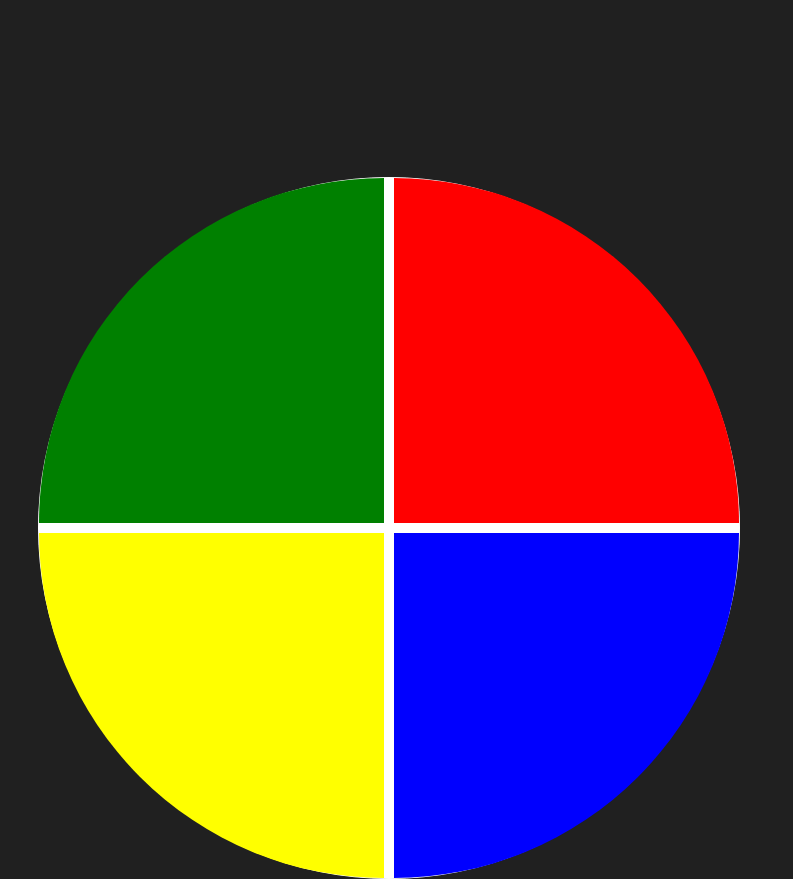
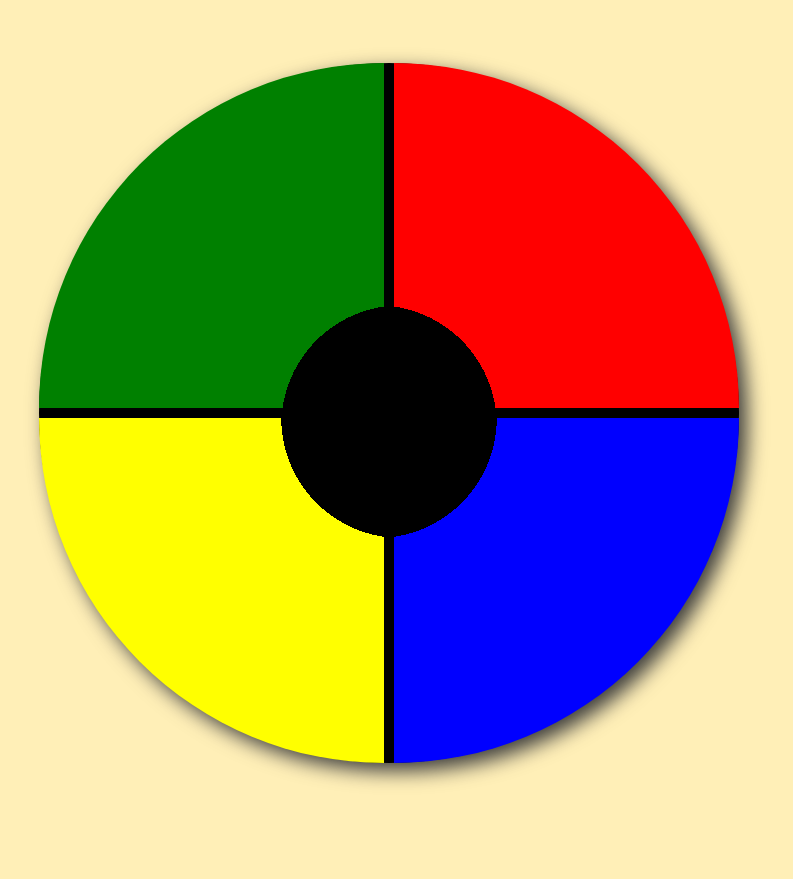
Before and after one commit to leticiacmz/genius, a plain HTML site: page index.html in a window 1280 px wide. Shown: the whole page, without its empty margins (251-1044 px from the left). After the commit the page ends 800 px from the top, so only its background shows below. Drawn offline with Linux system fonts and the light colour scheme.

Commit message:
style: new formats and new colors bg

```diff
--- a/script.js
+++ b/script.js
@@ -11,6 +11,9 @@ const blue = document.querySelector('.blue');
 const red = document.querySelector('.red');
 const green = document.querySelector('.green');
 const yellow = document.querySelector('.yellow');
+
+const nivel = document.getElementById('nivel');
+const pontos = document.getElementById('pontos');
 
 //cria ordem aletoria de cores
 let shuffleOrder = () => {
@@ -35,7 +38,7 @@ let lightColor = (element, number) => {
     }, number);
 }
 
-//checa se os botoes clicados são os mesmos da ordem gerada no jogo
+//verifica se os botoes clicados são os mesmos mostrados anteriormente
 let checkOrder = () => {
     for(let i in clickedOrder) {
         if(clickedOrder[i] != order[i]) {
@@ -44,12 +47,12 @@ let checkOrder = () => {
         }
     }
     if(clickedOrder.length == order.length) {
-        alert(`Pontuação: ${score}\nVocê acertou! Iniciando próximo nível!`);
+        alert(`Pontuação: ${score}\nVocê acertou! Próximo nível!`);
         nextLevel();
     }
 }
 
-//funcao para o clique do usuario
+//funçãp verificar o click do usuario
 let click = (color) => {
     clickedOrder[clickedOrder.length] = color;
     createColorElement(color).classList.add('selected');
@@ -60,7 +63,7 @@ let click = (color) => {
     },250);
 }
 
-//funcao que retorna a cor
+//função que retorna a cor
 let createColorElement = (color) => {
     if(color == 0) {
         return green;
@@ -73,15 +76,15 @@ let createColorElement = (color) => {
     }
 }
 
-//funcao para proximo nivel do jogo
+//função para proximo nivel do jogo
 let nextLevel = () => {
     score++;
     shuffleOrder();
 }
 
-//funcao para game over
+//função fim do jogo
 let gameOver = () => {
-    alert(`Pontuação: ${score}!\nVocê perdeu o jogo!\nClique em OK para iniciar um novo jogo`);
+    alert(`Pontuação: ${score}!\nVocê perdeu tudo!!!!!\nClique em OK para iniciar um novo jogo`);
     order = [];
     clickedOrder = [];
 
@@ -90,7 +93,7 @@ let gameOver = () => {
 
 //funcao de inicio do jogo
 let playGame = () => {
-    alert('Bem vindo ao Gênesis! Iniciando novo jogo!');
+    alert('vamo lá eim testa tua memoria ai');
     score = 0;
 
     nextLevel();
--- a/style.css
+++ b/style.css
@@ -1,6 +1,6 @@
 body{
     margin: 0;
-    background-color: rgb(32, 32, 32) ;
+    background-color:#ffefb7;
 }
 
 .main-game {
@@ -16,42 +16,57 @@ body{
     display: grid;
     grid-template-areas: 'verde vermelho' 'amarelo azul';
     grid-gap: 10px;
-    border: 1px solid #ffffff;
-    background-color: #ffffff;
+    background-color: #000000;
     border-radius: 100%;
-    margin-top: 20%;
+    margin-top: 2%;
     width: 700px;
     height: 700px;
+    filter:drop-shadow(8px 8px 10px rgb(59, 59, 59));
 }
 
 .blue {
     grid-area: azul;
-    background-color: blue;
+    background-color: #141414;
     border-bottom-right-radius: 100%;
+    background: radial-gradient(circle 1px at -5% 0%, transparent, transparent 120px, blue 100px);
+    background-size: 100% 100%;
+    background-position: 0 0, 100% 0;
+    background-repeat: no-repeat;
 
 }
 
 .red {
     grid-area: vermelho;
-    background-color: red;
+    background-color: #141414;
     border-top-right-radius: 100%;
-
+    background: radial-gradient(circle 1px at -5% 105%, transparent, transparent 120px, red 100px);
+    background-size: 100% 100%;
+    background-position: 0 0, 100% 0;
+    background-repeat: no-repeat;
     }
 
     .yellow {
         grid-area: amarelo;
-        background-color: yellow;
-        border-bottom-left-radius: 100% ;
+        background-color: #141414;
+        border-bottom-left-radius: 100%;
+        background: radial-gradient(circle 1px at 105% 0%, transparent, transparent 120px, yellow 100px);
+        background-size: 100% 100%;
+        background-position: 0 0, 100% 0;
+        background-repeat: no-repeat;
 
     }
 
         .green {
-            grid-area: verde;
-            background-color: green;
-            border-top-left-radius: 100% ;
+        grid-area: verde;
+        background-color: #141414;
+        border-top-left-radius: 100%;
+        background: radial-gradient(circle 1px at 105% 105%, transparent, transparent 120px, green 100px);
+        background-size: 100% 100%;
+        background-position: 0 0, 100% 0;
+        background-repeat: no-repeat;
 
         }
 
 .selected {
-    opacity: 0.8;
+    opacity: 0.6;
 }
```
